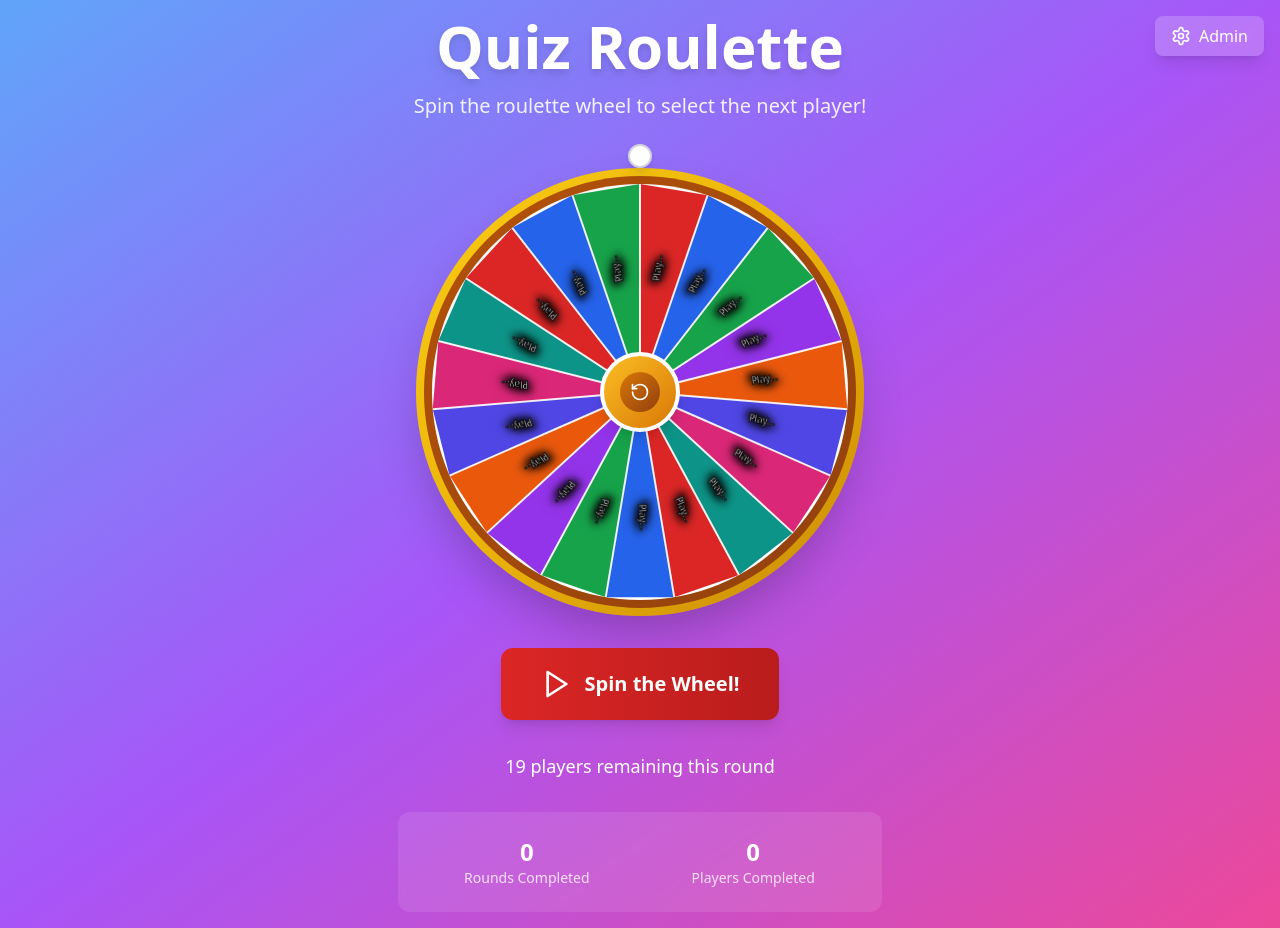
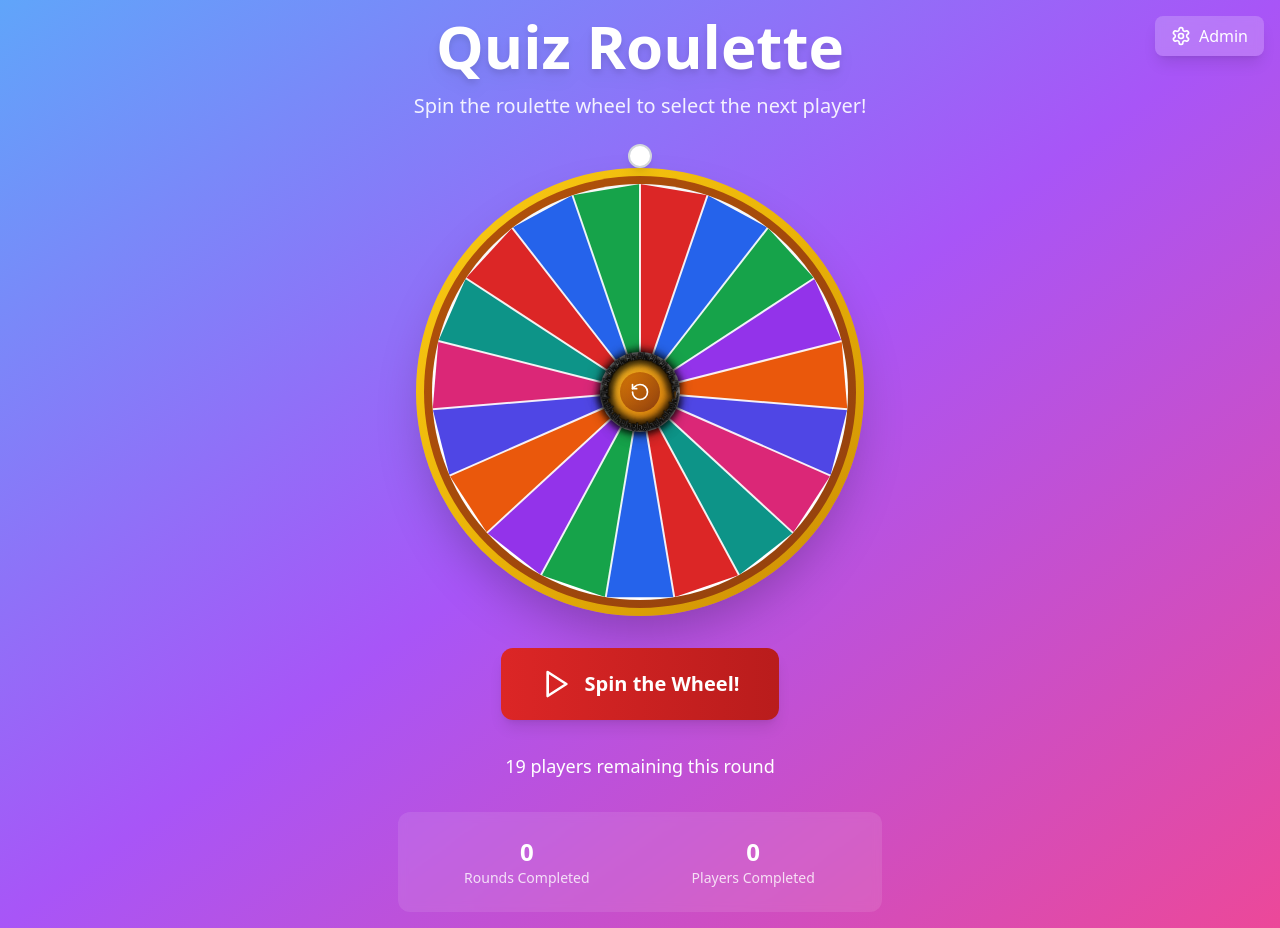
Before and after one commit to RezdarNajeeb/quiz-game-platform, a React (Vite) app: page / in a window 1280 px wide. Built offline with nearby package versions, Linux system fonts and the light colour scheme.

Commit message:
Fix Radial Text Positioning on Roulette Wheel

```diff
--- a/src/components/RouletteWheel.tsx
+++ b/src/components/RouletteWheel.tsx
@@ -108,23 +108,23 @@ const RouletteWheel: React.FC<RouletteWheelProps> = ({
 
   // Enhanced font size calculation - BIGGER fonts!
   const getFontSize = (userCount: number, nameLength: number) => {
-    if (userCount <= 4) return nameLength > 10 ? '20px' : '24px';
-    if (userCount <= 6) return nameLength > 8 ? '18px' : '22px';
-    if (userCount <= 8) return nameLength > 6 ? '16px' : '20px';
-    if (userCount <= 12) return nameLength > 5 ? '14px' : '18px';
-    if (userCount <= 16) return nameLength > 4 ? '12px' : '16px';
-    return nameLength > 3 ? '10px' : '14px';
+    if (userCount <= 4) return nameLength > 10 ? '18px' : '22px';
+    if (userCount <= 6) return nameLength > 8 ? '16px' : '20px';
+    if (userCount <= 8) return nameLength > 6 ? '14px' : '18px';
+    if (userCount <= 12) return nameLength > 5 ? '12px' : '16px';
+    if (userCount <= 16) return nameLength > 4 ? '10px' : '14px';
+    return nameLength > 3 ? '8px' : '12px';
   };
 
   // Truncate name if too long
   const getTruncatedName = (name: string, userCount: number) => {
     let maxLength;
-    if (userCount <= 4) maxLength = 15;
-    else if (userCount <= 6) maxLength = 12;
-    else if (userCount <= 8) maxLength = 10;
-    else if (userCount <= 12) maxLength = 8;
-    else if (userCount <= 16) maxLength = 6;
-    else maxLength = 5;
+    if (userCount <= 4) maxLength = 12;
+    else if (userCount <= 6) maxLength = 10;
+    else if (userCount <= 8) maxLength = 8;
+    else if (userCount <= 12) maxLength = 6;
+    else if (userCount <= 16) maxLength = 5;
+    else maxLength = 4;
 
     return name.length > maxLength ? `${name.substring(0, maxLength - 1)}…` : name;
   };
@@ -215,26 +215,19 @@ const RouletteWheel: React.FC<RouletteWheelProps> = ({
                         }}
                       />
 
-                      {/* Radial Text - Flowing from center to edge like dividers */}
+                      {/* Radial Text - Positioned along the radius */}
                       <div
                         className="absolute text-white font-black select-none pointer-events-none z-10"
                         style={{
-                          left: '50%',
-                          top: '50%',
-                          transformOrigin: '0 0',
-                          transform: `rotate(${midAngle}deg)`,
+                          left: `calc(50% + ${35 * Math.cos(((midAngle - 90) * Math.PI) / 180)}px)`,
+                          top: `calc(50% + ${35 * Math.sin(((midAngle - 90) * Math.PI) / 180)}px)`,
+                          transform: `translate(-50%, -50%) rotate(${midAngle > 90 && midAngle < 270 ? midAngle + 180 : midAngle}deg)`,
                           fontSize: getFontSize(availableUsers.length, user.name.length),
                           fontWeight: '900',
                           textShadow: '3px 3px 6px rgba(0,0,0,0.9), -3px -3px 6px rgba(0,0,0,0.8), 0 0 12px rgba(0,0,0,0.7), 0 0 20px rgba(0,0,0,0.5)',
                           WebkitTextStroke: '1px rgba(0,0,0,0.9)',
                           filter: 'drop-shadow(0 0 4px rgba(0,0,0,1))',
                           whiteSpace: 'nowrap',
-                          width: '42%', // Text flows from center to edge
-                          height: 'auto',
-                          display: 'flex',
-                          alignItems: 'center',
-                          justifyContent: 'center',
-                          paddingLeft: '18%', // Start text away from center hub
                           letterSpacing: availableUsers.length > 12 ? '-0.5px' : '0.5px',
                         }}
                         title={user.name}
```
